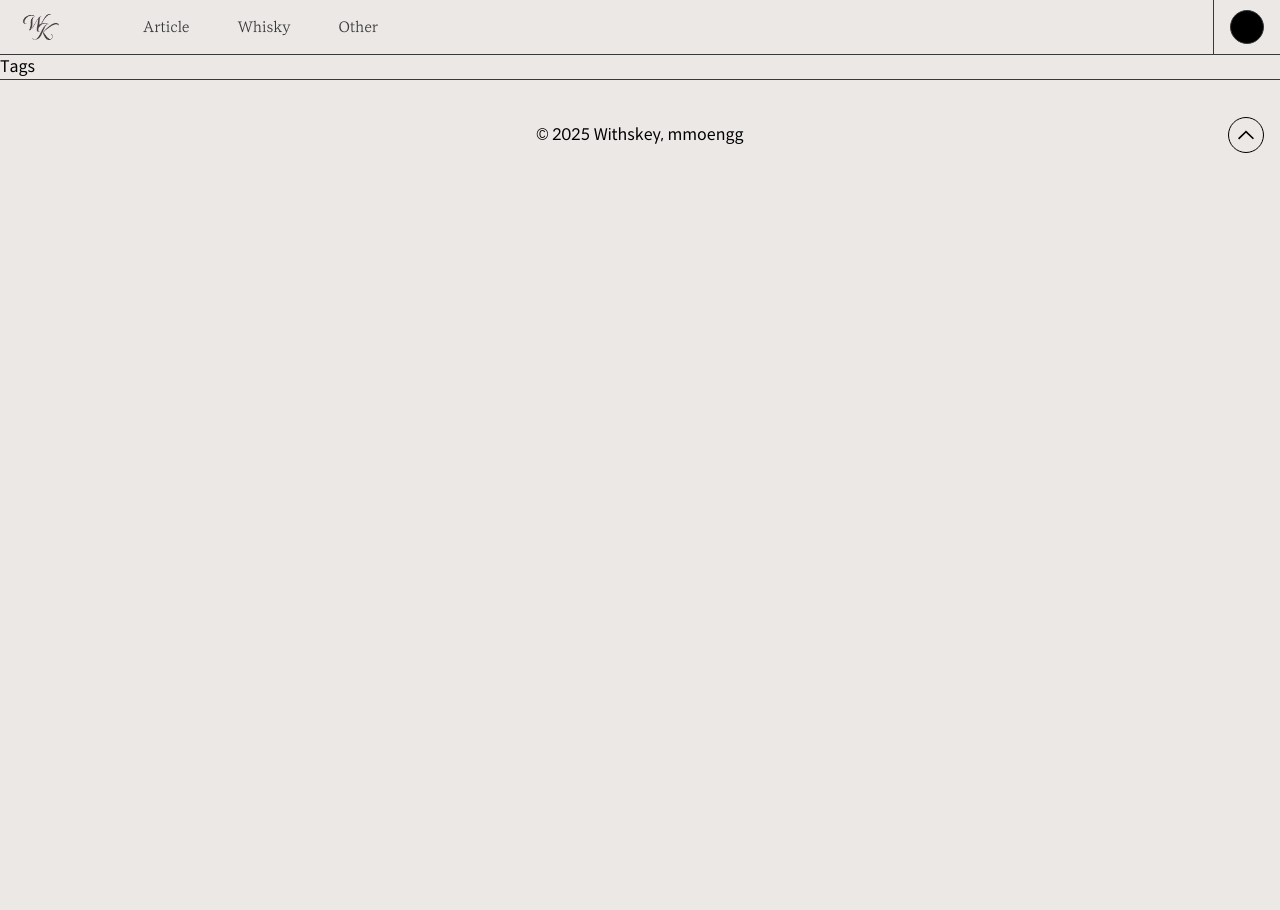
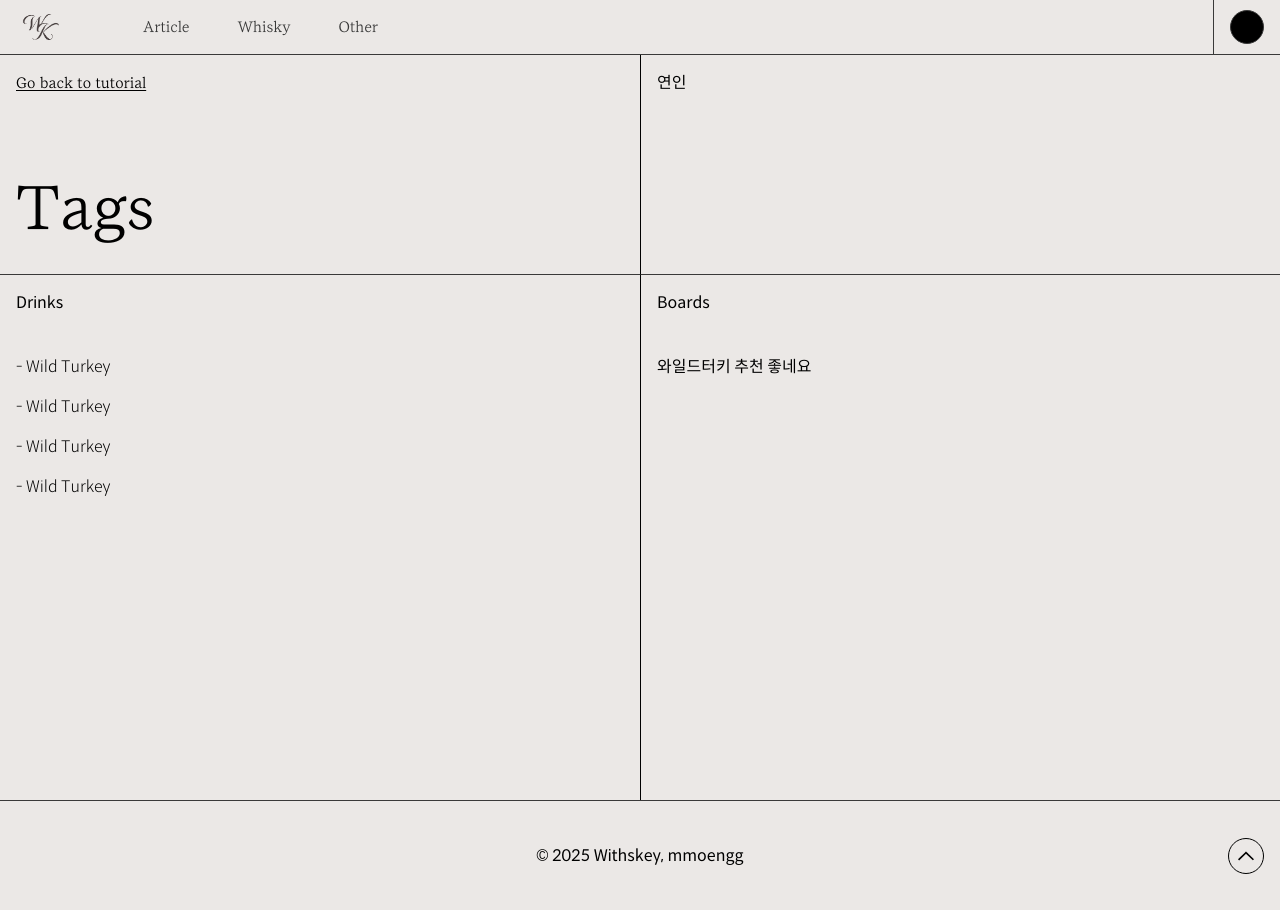
Before and after one commit to mmoengg/WithsKey-Next, a Next.js app: page /tags/1 in a window 1280 px wide. Before the commit the page ends 800 px from the top, so only its background shows below. Built offline with nearby package versions, Linux system fonts and the light colour scheme.

Commit message:
style: tags css 추가

```diff
--- a/src/app/article/page.js
+++ b/src/app/article/page.js
@@ -5,7 +5,7 @@ import { Suspense } from "react";
 export default function ArticlePage() {
     return (
         <Suspense fallback={<div>로딩 중...</div>}>
-            <ArticleCategoryList />;
+            <ArticleCategoryList />
         </Suspense>
     )
 }
--- a/src/app/tags/[id]/page.js
+++ b/src/app/tags/[id]/page.js
@@ -1,5 +1,62 @@
+'use client'
 
+import Link from "next/link";
+import Image from "next/image";
 
 export default function Tags() {
-  return <div>Tags</div>
+  const historyBack = () => {
+    window.history.back();
+  };
+
+   return (
+    <section className="w-full h-auto min-h-base">
+      <div className="w-full h-[500px] md:h-[220px] flex flex-col md:flex-row">
+        <div className="w-full md:w-1/2 h-full p-4 flex flex-col justify-between border-b-base">
+          <button onClick={historyBack} className="w-full text-left font-eulyoo underline">
+            Go back to tutorial
+          </button>
+          <h1 className="text-[65px] font-eulyoo font-light break-keep">
+            Tags
+          </h1>
+        </div>
+        <div className="w-full md:w-1/2 h-full md:h-full p-4 md:border-l-[1px] border-b-base">
+            <div className="w-full h-full relative">연인
+            </div>
+        </div>
+      </div>
+      <div className="w-full min-h-[calc(100dvh-500px-55px-280px)] md:min-h-[calc(100dvh-220px-55px)] flex flex-col md:flex-row">
+        <div className="w-full min-h-full p-4 md:w-1/2 flex flex-col ">
+          <span className="pb-10">Drinks</span>
+          <ul className="flex flex-col gap-4">
+            <li>
+              <Link href={"/drinks/1"} className="w-full flex justify-between">
+                <div className="font-light">- Wild Turkey</div>
+              </Link>
+            </li>
+            <li>
+              <Link href={"/drinks/1"} className="w-full flex justify-between">
+                <div className="font-light">- Wild Turkey</div>
+              </Link>
+            </li>
+            <li>
+              <Link href={"/drinks/1"} className="w-full flex justify-between">
+                <div className="font-light">- Wild Turkey</div>
+              </Link>
+            </li>
+            <li>
+              <Link href={"/drinks/1"} className="w-full flex justify-between">
+                <div className="font-light">- Wild Turkey</div>
+              </Link>
+            </li>
+          </ul>
+        </div>
+        <div className="w-full min-h-full p-4 md:w-1/2 md:border-l-[1px] flex flex-col">
+          <span className="pb-10">Boards</span>
+          <ul>
+            <li>와일드터키 추천 좋네요</li>
+          </ul>
+        </div>
+      </div>
+    </section>
+   )
 }
--- a/src/components/article/ArticleCategoryCard.jsx
+++ b/src/components/article/ArticleCategoryCard.jsx
@@ -34,7 +34,7 @@ export default function ArticleCategoryCard({ activeCategory, idx, id, label, su
         <li className={`min-w-full md:min-w-1/2 lg:min-w-1/3 min-h-[calc(50dvh-55px)] p-4 flex flex-col border-b-base border-r-base nth-child-3:border-0 ${isLastRow ? "last-row" : ""}`}>
             <div className="w-full h-full flex justify-between flex-col gap-12">
 
-                <div className="w-full h-auto relative flex-1">
+                <div className="w-full min-h-[250px] relative flex-1">
                     {activeCategory === "tutorial" && (
                         <Image
                             src={main_image_url}
```
